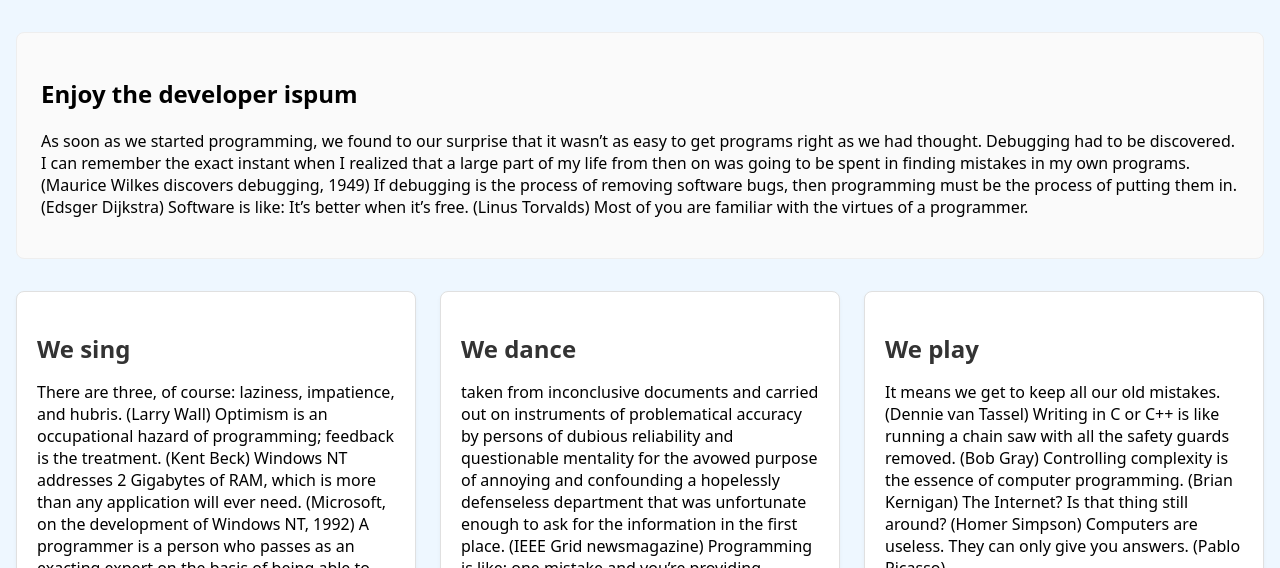
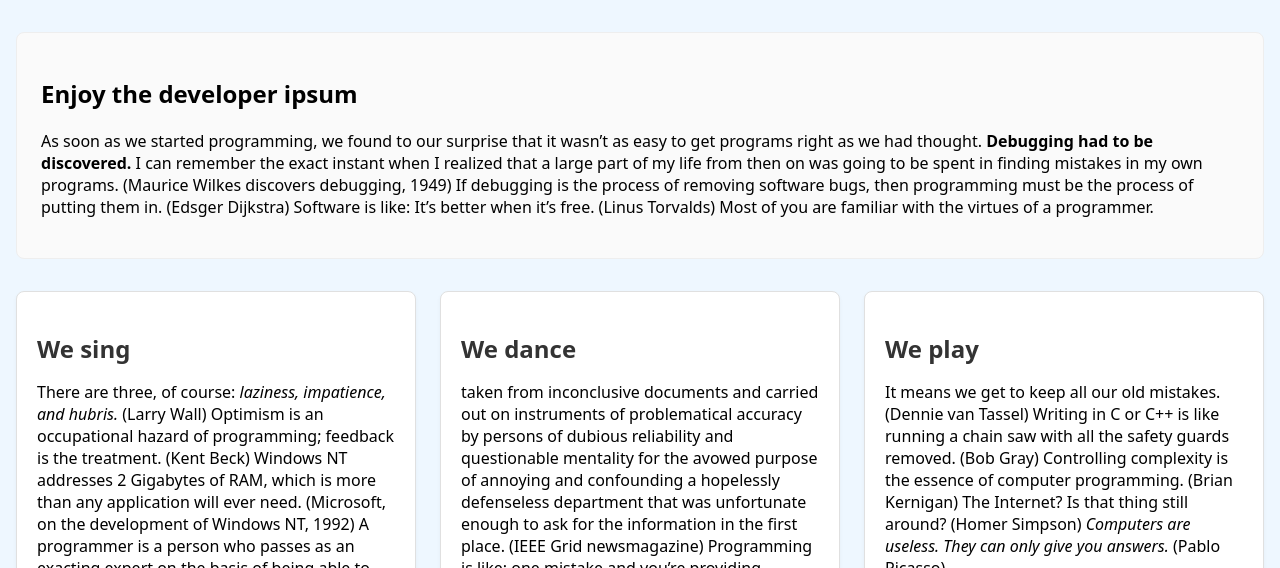
Before and after one commit to rachelrj/business-landing-website-example, a plain HTML site: page index.html in a window 1280 px wide. Shown: the part 232-800 px from the top of the page. Drawn offline with Linux system fonts and the light colour scheme.

Commit message:
Add figure, em, and strong per code reviewer comments

```diff
--- a/css/contact.css
+++ b/css/contact.css
@@ -81,6 +81,11 @@
   font-size: 1.5rem;
 }
 
+figure {
+  margin: auto;
+  text-align: center;
+}
+
 @media (min-width: 700px) {
   #contact-container {
     grid-template-areas: "image form";
--- a/css/nav.css
+++ b/css/nav.css
@@ -7,7 +7,7 @@ nav {
   border-bottom: 1px solid #ddd;
   top: 0;
   z-index: 1000;
-  font-size: 1.5rem;
+  font-size: 2rem;
   padding: 1rem;
 }
 
@@ -73,6 +73,7 @@ nav {
 @media (min-width: 700px) {
   nav {
     align-items: center;
+    font-size: 1.5rem;
   }
 
   .nav-toggle-label {
--- a/index.html
+++ b/index.html
@@ -38,32 +38,34 @@
     <main class="container">
       <h1>Welcome to Rachel's Business</h1>
       <section id="intro">
-        <h2>Enjoy the developer ispum</h2>
+        <h2>Enjoy the developer ipsum</h2>
         <p>
           As soon as we started programming, we found to our surprise that it
-          wasn’t as easy to get programs right as we had thought. Debugging had
-          to be discovered. I can remember the exact instant when I realized
-          that a large part of my life from then on was going to be spent in
-          finding mistakes in my own programs. (Maurice Wilkes discovers
-          debugging, 1949) If debugging is the process of removing software
-          bugs, then programming must be the process of putting them in. (Edsger
-          Dijkstra) Software is like: It’s better when it’s free. (Linus
-          Torvalds) Most of you are familiar with the virtues of a programmer.
+          wasn’t as easy to get programs right as we had thought.
+          <strong>Debugging had to be discovered.</strong> I can remember the
+          exact instant when I realized that a large part of my life from then
+          on was going to be spent in finding mistakes in my own programs.
+          (Maurice Wilkes discovers debugging, 1949) If debugging is the process
+          of removing software bugs, then programming must be the process of
+          putting them in. (Edsger Dijkstra) Software is like: It’s better when
+          it’s free. (Linus Torvalds) Most of you are familiar with the virtues
+          of a programmer.
         </p>
       </section>
       <section id="contents">
         <div class="content">
           <h2>We sing</h2>
           <p>
-            There are three, of course: laziness, impatience, and hubris. (Larry
-            Wall) Optimism is an occupational hazard of programming; feedback is
-            the treatment. (Kent Beck) Windows NT addresses 2 Gigabytes of RAM,
-            which is more than any application will ever need. (Microsoft, on
-            the development of Windows NT, 1992) A programmer is a person who
-            passes as an exacting expert on the basis of being able to turn out,
-            after innumerable punching, an infinite series of incomprehensive
-            answers calculated with micrometric precisions from vague
-            assumptions based on debatable figures
+            There are three, of course:
+            <em>laziness, impatience, and hubris.</em> (Larry Wall) Optimism is
+            an occupational hazard of programming; feedback is the treatment.
+            (Kent Beck) Windows NT addresses 2 Gigabytes of RAM, which is more
+            than any application will ever need. (Microsoft, on the development
+            of Windows NT, 1992) A programmer is a person who passes as an
+            exacting expert on the basis of being able to turn out, after
+            innumerable punching, an infinite series of incomprehensive answers
+            calculated with micrometric precisions from vague assumptions based
+            on debatable figures
           </p>
         </div>
         <div class="content">
@@ -86,8 +88,9 @@
             Writing in C or C++ is like running a chain saw with all the safety
             guards removed. (Bob Gray) Controlling complexity is the essence of
             computer programming. (Brian Kernigan) The Internet? Is that thing
-            still around? (Homer Simpson) Computers are useless. They can only
-            give you answers. (Pablo Picasso)
+            still around? (Homer Simpson)
+            <em>Computers are useless. They can only give you answers.</em>
+            (Pablo Picasso)
           </p>
         </div>
       </section>
```
Also changed, not shown: pages/contact.html (+13 -8 lines).
